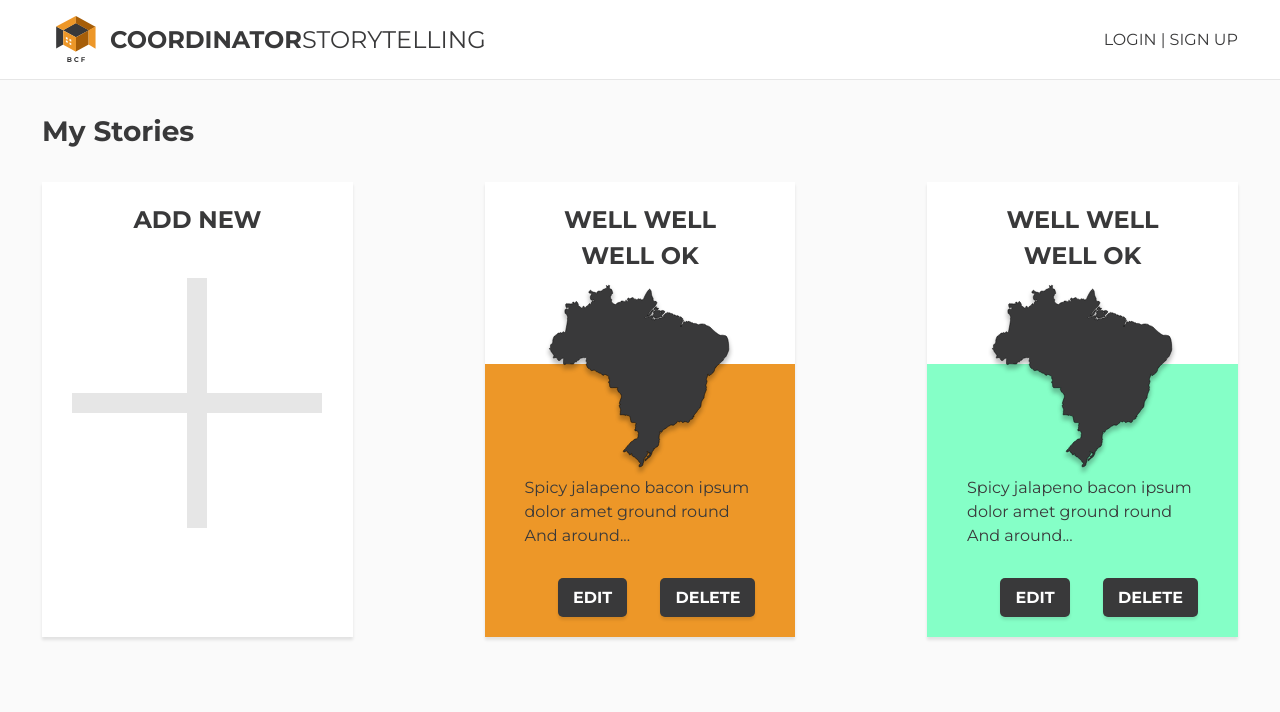
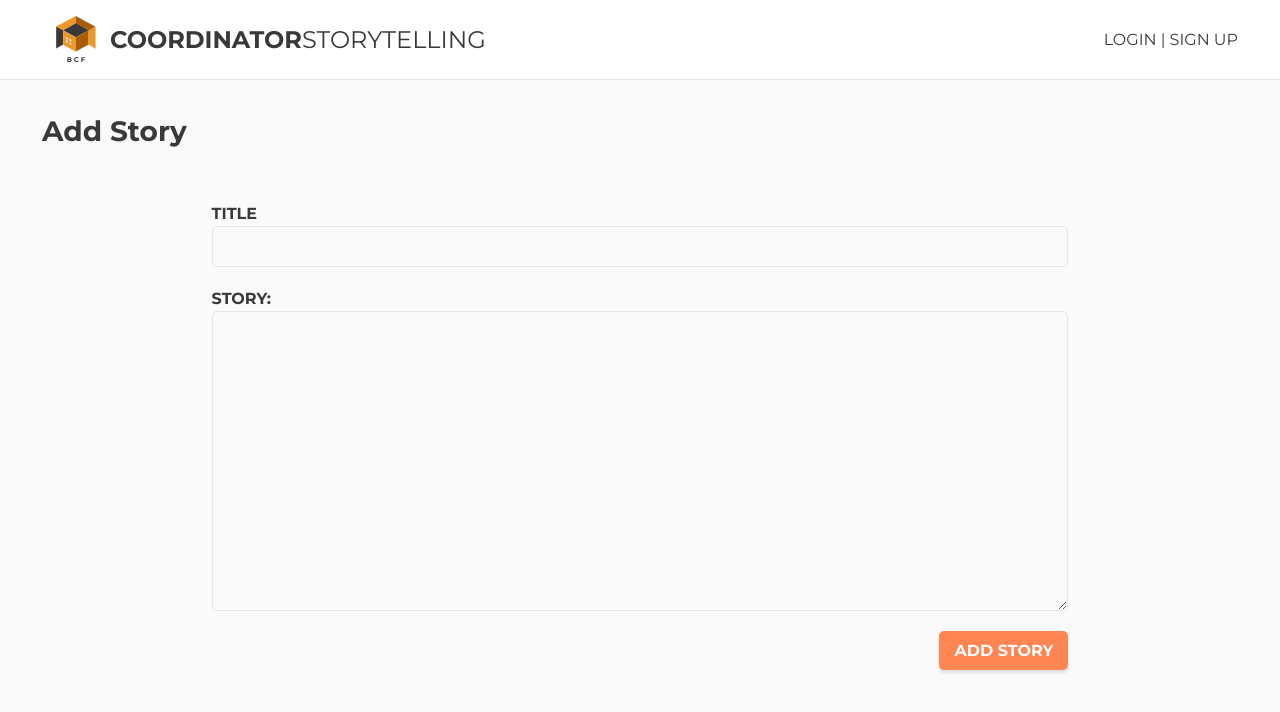
Before and after one commit to bountiful-development/frontend-coordinator-storytelling, a React (Create React App) app: page /coordinator/create-story in a window 1280 px wide. Shown: the top 712 px of the page. Built offline with nearby package versions, Linux system fonts and the light colour scheme.

Commit message:
More add story integration

```diff
--- a/src/App.js
+++ b/src/App.js
@@ -65,7 +65,7 @@
           <Route exact path="/:id" component={StoryView} />
           <Route
             exact
-            path="/coordinator/:id/create-story"
+            path="/coordinator/create-story"
             render={props => (
               <CreateStoryView {...props}
                                addStory={this.props.addStory}
--- a/src/components/Coordinator/StoryForm.js
+++ b/src/components/Coordinator/StoryForm.js
@@ -10,7 +10,7 @@
 
   handleAdd(e) {
     e.preventDefault();
-    const jwts = localStorage.getItem('jwt');
+    const jwts = localStorage.getItem('token');
     let dataPack = {
         story_title: this.state.title,
         story_description: this.state.story,
--- a/src/components/Navigation/Navigation.js
+++ b/src/components/Navigation/Navigation.js
@@ -7,7 +7,7 @@
   if(localStorage.getItem('token')){
     return (
       <LoginNav>
-        LOGGED IN
+        <Link to="/coordinator/create-story">Create Story</Link> | Log Out
       </LoginNav>
     )
   } else {
```
